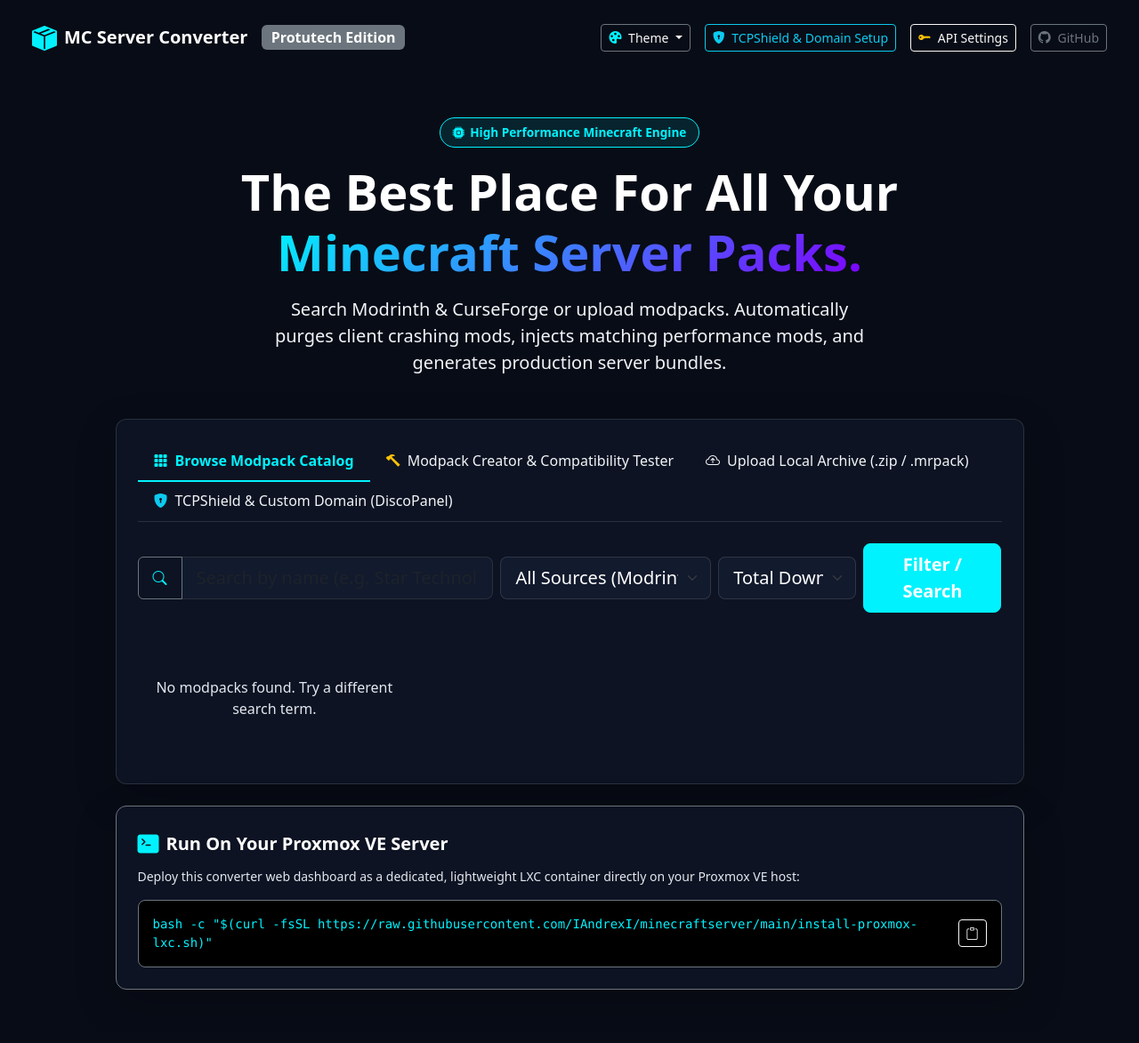
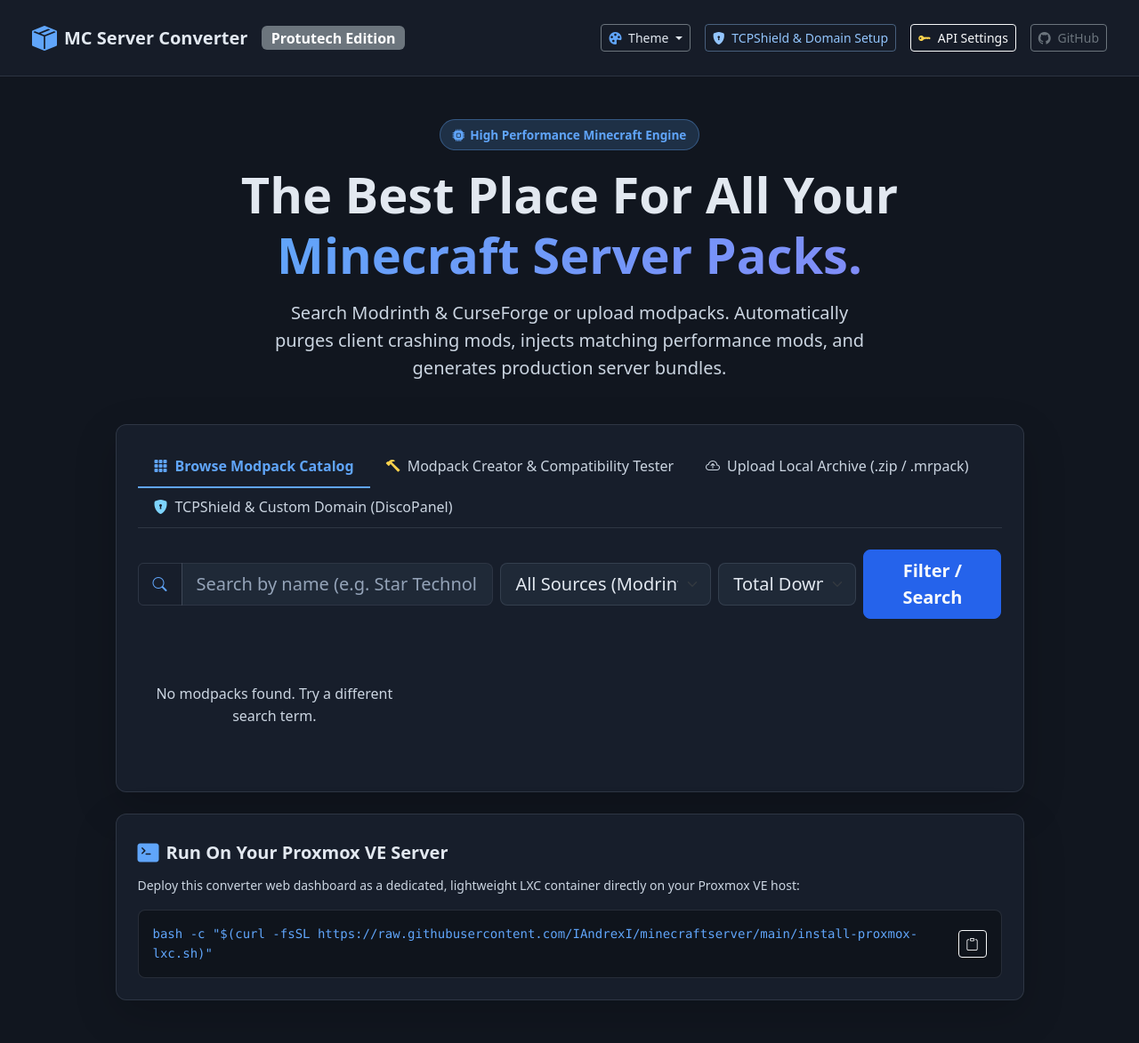
Before and after one commit to IAndrexI/minecraftserver, a FastAPI app: page / in a window 1280 px wide. Shown: the whole page at 89% size. Before the commit the page ends 1113 px from the top, so only its background shows below. Run offline with FastAPI, Linux system fonts and the light colour scheme; data that the repository does not hold is empty; some libraries are stand-ins or nearby versions.

Commit message:
Refine color palettes and semantic tones for low-glare eye comfort

```diff
--- a/templates/index.html
+++ b/templates/index.html
@@ -8,81 +8,144 @@
     <link rel="stylesheet" href="https://cdn.jsdelivr.net/npm/bootstrap-icons@1.11.3/font/bootstrap-icons.min.css">
     <style>
         :root {
-            /* Default: CS2Nades Cyan / Electric Neon */
-            --bg-main: #080c16;
-            --bg-surface: #0d1322;
-            --bg-elevated: #121a2d;
-            --bg-hover: #18223b;
-            --border-color: rgba(255, 255, 255, 0.12);
-            --accent-primary: #00f2fe;
-            --accent-primary-hover: #38bdf8;
-            --accent-secondary: #7f00ff;
-            --brand-gradient: linear-gradient(135deg, #00f2fe 0%, #7f00ff 100%);
-            --accent-glow: rgba(0, 242, 254, 0.3);
-            --text-primary: #ffffff;
-            --text-secondary: #f1f5f9;
-            --text-muted: #cbd5e1;
-        }
-
-        /* ── CS2NADES CYBER-EMERALD PALETTE ── */
+            /* Default: Nordic Sky (Ergonomic Low-Glare Dark Slate) */
+            --bg-main: #11161f;
+            --bg-surface: #171e2b;
+            --bg-elevated: #1f2937;
+            --bg-hover: #283548;
+            --bg-code: #0f141c;
+            --border-color: rgba(148, 163, 184, 0.18);
+            --accent-primary: #60a5fa;
+            --accent-primary-hover: #3b82f6;
+            --btn-brand-bg: #2563eb;
+            --btn-brand-hover: #1d4ed8;
+            --accent-secondary: #818cf8;
+            --brand-gradient: linear-gradient(135deg, #60a5fa 0%, #818cf8 100%);
+            --accent-glow: rgba(96, 165, 250, 0.18);
+            --text-primary: #e2e8f0;
+            --text-secondary: #cbd5e1;
+            --text-muted: #94a3b8;
+        }
+
+        /* ── CYBER-EMERALD (Soft Forest Sage) ── */
         [data-theme="cyber-emerald"] {
-            --bg-main: #05100e;
-            --bg-surface: #091a17;
-            --bg-elevated: #0f2824;
-            --bg-hover: #153832;
-            --border-color: rgba(16, 185, 129, 0.2);
-            --accent-primary: #10b981;
-            --accent-primary-hover: #059669;
-            --accent-secondary: #06b6d4;
-            --brand-gradient: linear-gradient(135deg, #10b981 0%, #06b6d4 100%);
-            --accent-glow: rgba(16, 185, 129, 0.3);
-        }
-
-        /* ── CS2NADES ADOBE-CLASSIC PALETTE ── */
+            --bg-main: #0f1715;
+            --bg-surface: #16221f;
+            --bg-elevated: #1e2e2a;
+            --bg-hover: #263a35;
+            --bg-code: #0b1210;
+            --border-color: rgba(52, 211, 153, 0.18);
+            --accent-primary: #34d399;
+            --accent-primary-hover: #10b981;
+            --btn-brand-bg: #059669;
+            --btn-brand-hover: #047857;
+            --accent-secondary: #2dd4bf;
+            --brand-gradient: linear-gradient(135deg, #34d399 0%, #2dd4bf 100%);
+            --accent-glow: rgba(52, 211, 153, 0.18);
+        }
+
+        /* ── ADOBE-CLASSIC (Warm Zinc & Periwinkle) ── */
         [data-theme="adobe-classic"] {
             --bg-main: #18181b;
             --bg-surface: #202024;
-            --bg-elevated: #27272a;
+            --bg-elevated: #27272c;
             --bg-hover: #323238;
-            --border-color: rgba(255, 255, 255, 0.15);
-            --accent-primary: #38bdf8;
-            --accent-primary-hover: #0ea5e9;
-            --accent-secondary: #818cf8;
-            --brand-gradient: linear-gradient(135deg, #38bdf8 0%, #818cf8 100%);
-            --accent-glow: rgba(56, 189, 248, 0.3);
-        }
-
-        /* ── CS2NADES SUNSET-EMBER PALETTE ── */
+            --bg-code: #121215;
+            --border-color: rgba(161, 161, 170, 0.2);
+            --accent-primary: #818cf8;
+            --accent-primary-hover: #6366f1;
+            --btn-brand-bg: #4f46e5;
+            --btn-brand-hover: #4338ca;
+            --accent-secondary: #38bdf8;
+            --brand-gradient: linear-gradient(135deg, #818cf8 0%, #38bdf8 100%);
+            --accent-glow: rgba(129, 140, 248, 0.18);
+        }
+
+        /* ── SUNSET-EMBER (Warm Mocha & Amber) ── */
         [data-theme="sunset-ember"] {
-            --bg-main: #120910;
-            --bg-surface: #1d0f1a;
-            --bg-elevated: #291525;
-            --bg-hover: #381c32;
-            --border-color: rgba(244, 63, 94, 0.2);
-            --accent-primary: #f59e0b;
-            --accent-primary-hover: #d97706;
-            --accent-secondary: #f43f5e;
-            --brand-gradient: linear-gradient(135deg, #f59e0b 0%, #f43f5e 100%);
-            --accent-glow: rgba(245, 158, 11, 0.3);
+            --bg-main: #171316;
+            --bg-surface: #211b1f;
+            --bg-elevated: #2b2329;
+            --bg-hover: #362c33;
+            --bg-code: #110e10;
+            --border-color: rgba(251, 191, 36, 0.18);
+            --accent-primary: #fbbf24;
+            --accent-primary-hover: #f59e0b;
+            --btn-brand-bg: #d97706;
+            --btn-brand-hover: #b45309;
+            --accent-secondary: #fb7185;
+            --brand-gradient: linear-gradient(135deg, #fbbf24 0%, #fb7185 100%);
+            --accent-glow: rgba(251, 191, 36, 0.18);
         }
 
         body {
             background-color: var(--bg-main);
-            color: #ffffff;
+            color: var(--text-primary);
             font-family: ui-sans-serif, system-ui, -apple-system, BlinkMacSystemFont, "Segoe UI", Roboto, sans-serif;
             min-height: 100vh;
+            line-height: 1.55;
+            -webkit-font-smoothing: antialiased;
+        }
+
+        .navbar {
+            background-color: rgba(23, 30, 43, 0.88);
+            backdrop-filter: blur(10px);
+            border-bottom: 1px solid var(--border-color);
         }
 
         p, span, label, small, div, td, th {
-            color: #ffffff;
-        }
-
-        .text-secondary, .text-muted {
-            color: #e2e8f0 !important;
+            color: var(--text-primary);
+        }
+
+        .text-light, .text-white {
+            color: var(--text-primary) !important;
+        }
+
+        .text-secondary {
+            color: var(--text-secondary) !important;
+        }
+
+        .text-muted {
+            color: var(--text-muted) !important;
         }
 
         .lead {
-            color: #f1f5f9 !important;
+            color: var(--text-secondary) !important;
+        }
+
+        /* Softer, eye-friendly semantic colors instead of harsh neon Bootstrap defaults */
+        .text-info {
+            color: #7dd3fc !important;
+        }
+        .text-warning {
+            color: #fcd34d !important;
+        }
+        .text-danger {
+            color: #fca5a5 !important;
+        }
+        .text-success {
+            color: #6ee7b7 !important;
+        }
+
+        .bg-black {
+            background-color: var(--bg-code) !important;
+        }
+        .bg-danger {
+            background-color: #991b1b !important;
+            color: #fecaca !important;
+        }
+        .bg-info.text-dark {
+            background-color: #1e3a5f !important;
+            color: #bae6fd !important;
+            border: 1px solid rgba(125, 211, 252, 0.25);
+        }
+        .bg-warning.text-dark {
+            background-color: #452708 !important;
+            color: #fde68a !important;
+            border: 1px solid rgba(252, 211, 77, 0.25);
+        }
+        .border-secondary {
+            border-color: var(--border-color) !important;
         }
 
         .brand-gradient-text {
@@ -93,8 +156,8 @@
         }
 
         .hero-badge {
-            background-color: rgba(0, 242, 254, 0.1);
-            border: 1px solid var(--accent-primary);
+            background-color: var(--accent-glow);
+            border: 1px solid rgba(96, 165, 250, 0.35);
             color: var(--accent-primary);
             padding: 6px 14px;
             border-radius: 9999px;
@@ -119,15 +182,53 @@
         }
 
         .btn-brand {
-            background-color: var(--accent-primary);
-            border-color: var(--accent-primary);
+            background-color: var(--btn-brand-bg);
+            border-color: var(--btn-brand-bg);
+            color: #f8fafc;
+            font-weight: 600;
+        }
+        .btn-brand:hover {
+            background-color: var(--btn-brand-hover);
+            border-color: var(--btn-brand-hover);
             color: #ffffff;
-            font-weight: 600;
-        }
-        .btn-brand:hover {
-            background-color: var(--accent-primary-hover);
-            border-color: var(--accent-primary-hover);
-            color: #ffffff;
+        }
+
+        /* Soften outline buttons so they aren't glaring */
+        .btn-outline-info {
+            color: #93c5fd;
+            border-color: rgba(147, 197, 253, 0.4);
+        }
+        .btn-outline-info:hover {
+            background-color: #1e3a8a;
+            border-color: #60a5fa;
+            color: #f8fafc;
+        }
+        .btn-outline-warning {
+            color: #fcd34d;
+            border-color: rgba(252, 211, 77, 0.4);
+        }
+        .btn-outline-warning:hover {
+            background-color: #78350f;
+            border-color: #f59e0b;
+            color: #fef3c7;
+        }
+        .btn-outline-danger {
+            color: #fca5a5;
+            border-color: rgba(252, 165, 165, 0.4);
+        }
+        .btn-outline-danger:hover {
+            background-color: #7f1d1d;
+            border-color: #ef4444;
+            color: #fee2e2;
+        }
+        .btn-outline-success {
+            color: #6ee7b7;
+            border-color: rgba(110, 231, 183, 0.4);
+        }
+        .btn-outline-success:hover {
+            background-color: #064e3b;
+            border-color: #10b981;
+            color: #d1fae5;
         }
 
         .text-brand {
@@ -175,9 +280,12 @@
             border-color: var(--border-color) !important;
             color: var(--text-primary) !important;
         }
+        .form-control::placeholder {
+            color: var(--text-muted) !important;
+        }
         .form-control:focus, .form-select:focus {
             border-color: var(--accent-primary) !important;
-            box-shadow: 0 0 0 0.25rem rgba(65, 184, 131, 0.25) !important;
+            box-shadow: 0 0 0 0.2rem var(--accent-glow) !important;
         }
 
         /* Modpack Grid Card Styling */
```
Also changed, not shown: other parts of templates/index.html (+23 -19 lines).
